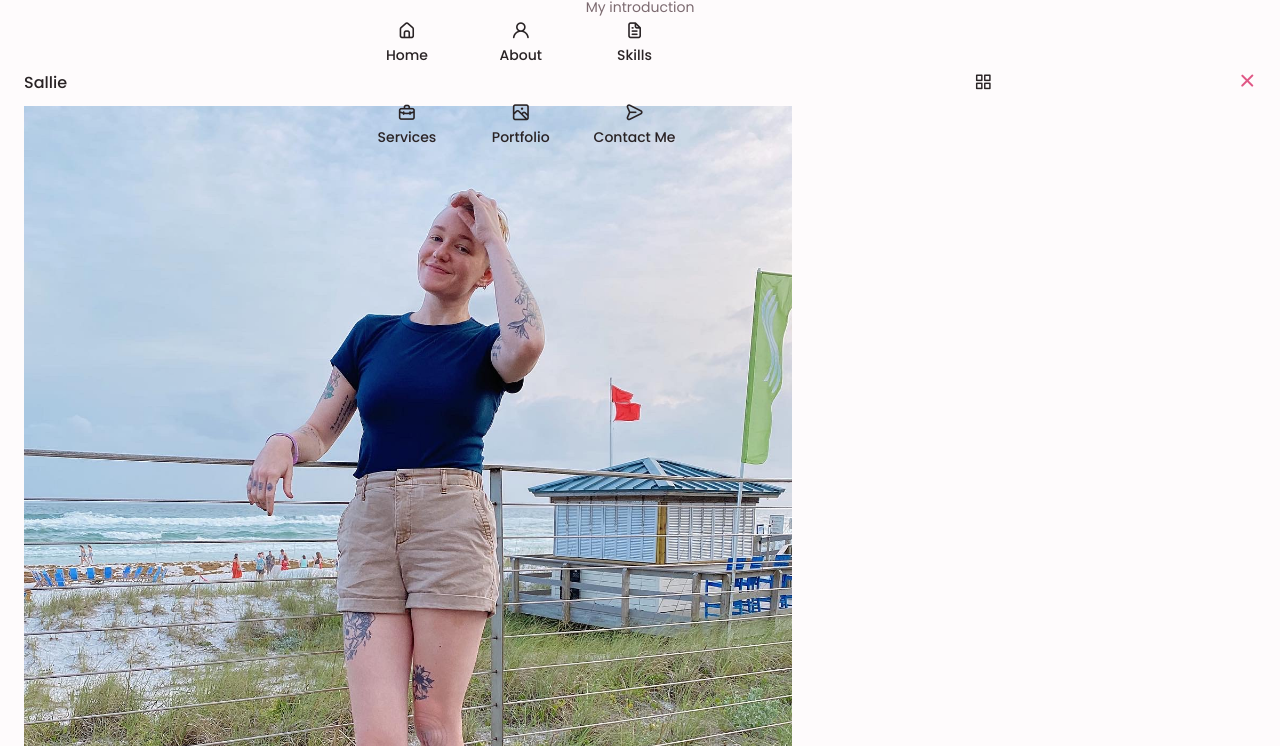
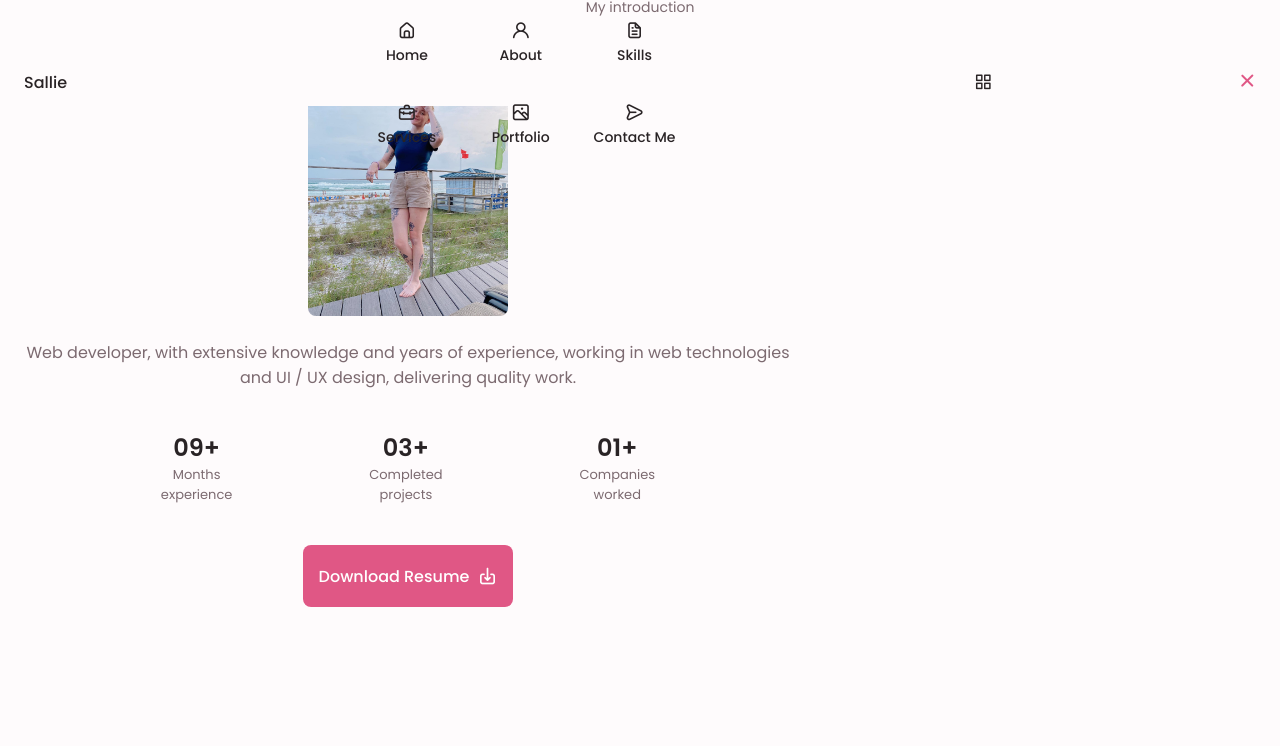
Before and after one commit to salliesylvaine/portfolio, a plain HTML site: page index.html in a window 1280 px wide. Shown: the part 694-1440 px from the top of the page. Drawn offline with nearby package versions, Linux system fonts and the light colour scheme.

Commit message:
added styling to about section

```diff
--- a/assets/css/styles.css
+++ b/assets/css/styles.css
@@ -347,6 +347,44 @@ img {
 }
 
 /*==================== ABOUT ====================*/
+.about__img {
+  width: 200px;
+  border-radius: 0.5rem;
+  justify-self: center;
+  align-self: center;
+}
+
+.about__description {
+  text-align: center;
+  margin-bottom: var(--mb-2-5);
+}
+
+.about__info {
+  display: flex;
+  justify-content: space-evenly;
+  margin-bottom: var(--mb-2-5);
+}
+
+.about__info-title {
+  font-size: var(--h2-font-size);
+  font-weight: var(--font-semi-bold);
+  color: var(--title-color);
+}
+
+.about__info-name {
+  font-size: var(--smaller-font-size);
+}
+
+.about__info-title,
+.about__info-name {
+  display: block;
+  text-align: center;
+}
+
+.about__buttons {
+  display: flex;
+  justify-content: center;
+}
 
 /*==================== SKILLS ====================*/
 
--- a/index.html
+++ b/index.html
@@ -159,9 +159,9 @@
 
             <div class="about__info">
               <div>
-                <span class="about__info-title">08+</span>
+                <span class="about__info-title">09+</span>
                 <span class="about__info-name"
-                  >Years <br />
+                  >Months <br />
                   experience</span
                 >
               </div>
```
